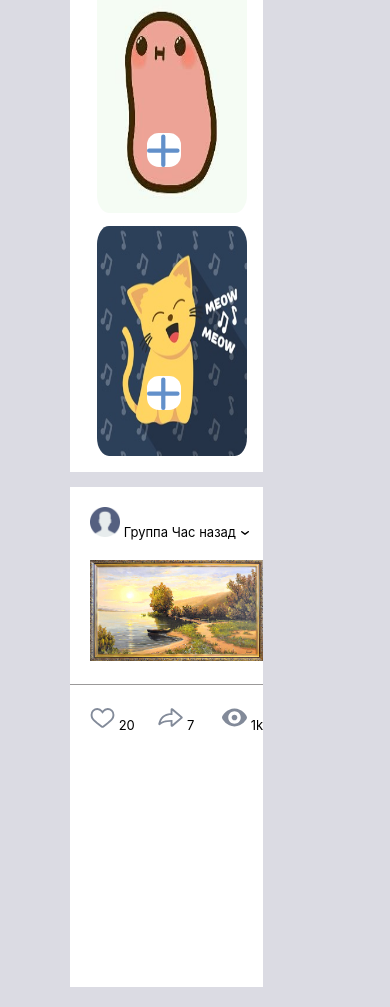
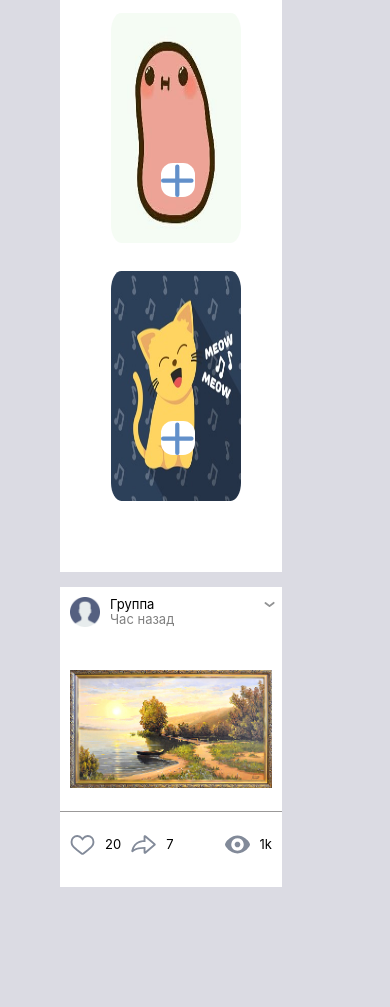
Before and after one commit to ilyajav/Study-markup, a website built with webpack: page src/index.html in a window 390 px wide. Shown: the part 683-1690 px from the top of the page. After the commit the page ends 1590 px from the top, so only its background shows below. Built offline with nearby package versions, Linux system fonts and the light colour scheme.

Commit message:
responsive

```diff
--- a/src/index.html
+++ b/src/index.html
@@ -373,27 +373,40 @@
             </div>
             <div class="posts">
                 <div class="post-image">
+                    <div class="top-params">
+                        <div class="left-top-params">
+                            <div>
                                 <img src="images/usericon.png" alt="group icon">
+                            </div>
+                            <div>
                                 Группа
-                    Час назад
-                    <svg fill="none" height="8" viewBox="0 0 12 8" width="12" xmlns="http://www.w3.org/2000/svg">
+                                <div>
+                                    <span class="post-time">Час назад</span>
+                                </div>
+                            </div>
+                        </div>
+                        <div class="right-top-params">
+                            <svg fill="none" height="8" viewBox="0 0 12 8" width="12"
+                                 xmlns="http://www.w3.org/2000/svg">
                                 <path clip-rule="evenodd"
                                       d="M2.16 2.3a.75.75 0 011.05-.14L6 4.3l2.8-2.15a.75.75 0 11.9 1.19l-3.24 2.5c-.27.2-.65.2-.92 0L2.3 3.35a.75.75 0 01-.13-1.05z"
                                       fill="currentColor" fill-rule="evenodd"></path>
                             </svg>
                         </div>
-                <img src="images/post1.jpg" alt="post">
+                    </div>
+                </div>
+                <p><img src="images/post1.jpg" alt="post"></p>
                 <div class="post-divider"></div>
                 <div class="post-params">
+                    <div class="left-params">
+                        <img class="heart" src="images/heart.svg" alt="heart">
+                        <span class="counter">20</span>
+                        <img src="images/arrow.svg" alt="arrow">
+                        <span class="counter">7</span>
+                    </div>
                     <div class="right-params">
-                        <img class="heart" src="images/heart.svg" alt="heart">
-                        <span>20</span>
-                        <img src="images/arrow.svg" alt="arrow">
-                        <span>7</span>
-                    </div>
-                    <div class="left-params">
                         <img src="images/eye.svg" alt="eye">
-                        <span>1k</span>
+                            <span class="counter">1k</span>
                     </div>
                 </div>
             </div>
@@ -409,13 +422,13 @@
                 <div><a href="#">Поиск</a></div>
                 <div class="hr-right"></div>
                 <div><a href="#">Понравилось</a></div>
-                <div><a href="#">Обновения</a></div>
+                <div><a href="#">Обновления</a></div>
                 <div><a href="#">Комментарии</a></div>
             </div>
             <div class="toggleBlock">
                 <div class="text-filter">
                     <img src="images/fire.svg" alt="fire">
-                    <span>Сначала интересные</span>
+                    <span class="interesting-text">Сначала интересные</span>
                     <input type="checkbox">
                 </div>
                 <div class="toggle-btn">
--- a/src/styles/index.scss
+++ b/src/styles/index.scss
@@ -177,23 +177,37 @@ header {
       display: flex;
       flex-direction: column;
       align-items: center;
+      gap: 15px;
     }
     .story {
-      min-height: 1000px;
+      min-height: 1100px;
     }
+
     .user-news {
       display: flex;
       flex-direction: column;
 
       .right-user-news {
-        display: none;
+        display: flex;
+        justify-content: center;
+      }
+
+      .left-user-news {
+        display: flex;
+        align-self: center;
+      }
+    }
+
+    .main-content{
+      .posts{
+        height: 300px!important;
       }
     }
   }
 
   @media screen and (max-width: 575px) {
     max-width: 100%;
-    padding: 0 20px;
+    padding: 0 10px;
 
     .link-text {
       display: none;
@@ -206,10 +220,31 @@ header {
     }
     .left-sidebar {
       display: flex;
-      flex-basis: 5%;
+      flex-basis: 10%;
     }
     .right-sidebar {
-      font-size: 12px;
+      max-width: 62px;
+      width: 100%;
+
+      .events{
+        display: flex;
+        flex-direction: column;
+        align-content: center;
+        gap: 5px;
+        font-size: 7.5px;
+      }
+      .toggleBlock{
+        display: flex;
+        width: 62px;
+        .interesting-text{
+          display: none;
+        }
+      }
+    }
+    .left-user-news{
+      display: flex;
+      align-self: center;
+      gap: 30px;
     }
   }
 
@@ -290,13 +325,18 @@ header {
     }
 
     .toggleBlock {
+      display: inline-block;
       background: $headerBackground;
       margin: 15px 0;
       height: 50px;
       border-radius: 4px;
       padding-top: 10px;
-      padding-left: 10px;
+      padding-left: 5px;
       padding-right: 5px;
+
+      .interesting-text{
+         font-size: 9.5px;
+      }
     }
   }
 
@@ -373,7 +413,6 @@ header {
 
         .user-story {
           flex-basis: 100%;
-          height: 70%;
           position: relative;
           border-radius: 10px;
 
@@ -392,7 +431,7 @@ header {
             border-radius: 8%;
             top: 100px;
             left: 73px;
-            max-width: 150px;
+            max-width: 130px;
             width: 100%;
             height: 230px;
           }
@@ -406,8 +445,35 @@ header {
       height: 500px;
       margin-bottom: 20px;
 
+      .top-params{
+        display: flex;
+        justify-content: space-between;
+
+        .left-top-params{
+          display: flex;
+          padding-top: 10px;
+
+          .post-time{
+            color: gray;
+          }
+        }
+        }
+        .right-top-params{
+          padding-top: 10px;
+          padding-right: 5px;
+
+          svg{
+            color: #929394;
+            height: 15px;
+            width: 15px;
+          }
+
+      }
+
       .post-image {
         img {
+          position: relative;
+          bottom: 20px;
           max-width: 50px;
           width: 100%;
           height: 50px;
@@ -415,6 +481,8 @@ header {
       }
 
       img {
+        position: relative;
+        right: 10px;
         padding-left: 20px;
         padding-top: 20px;
         max-width: 600px;
@@ -432,17 +500,26 @@ header {
         max-width: 700px;
         width: 100%;
 
-        .right-params {
+        .left-params {
+          display: flex;
           img {
             width: 45px;
             height: 45px;
           }
+          .counter{
+            padding-top: 25px;
+          }
         }
 
-        .left-params {
+        .right-params {
+          display: flex;
+          margin-right: 10px;
           img {
             width: 45px;
             height: 45px;
+          }
+          .counter{
+            padding-top: 25px;
           }
         }
       }
```
Also changed, not shown: dist/index.html. Lines whose indentation alone changed are shown as unchanged.
